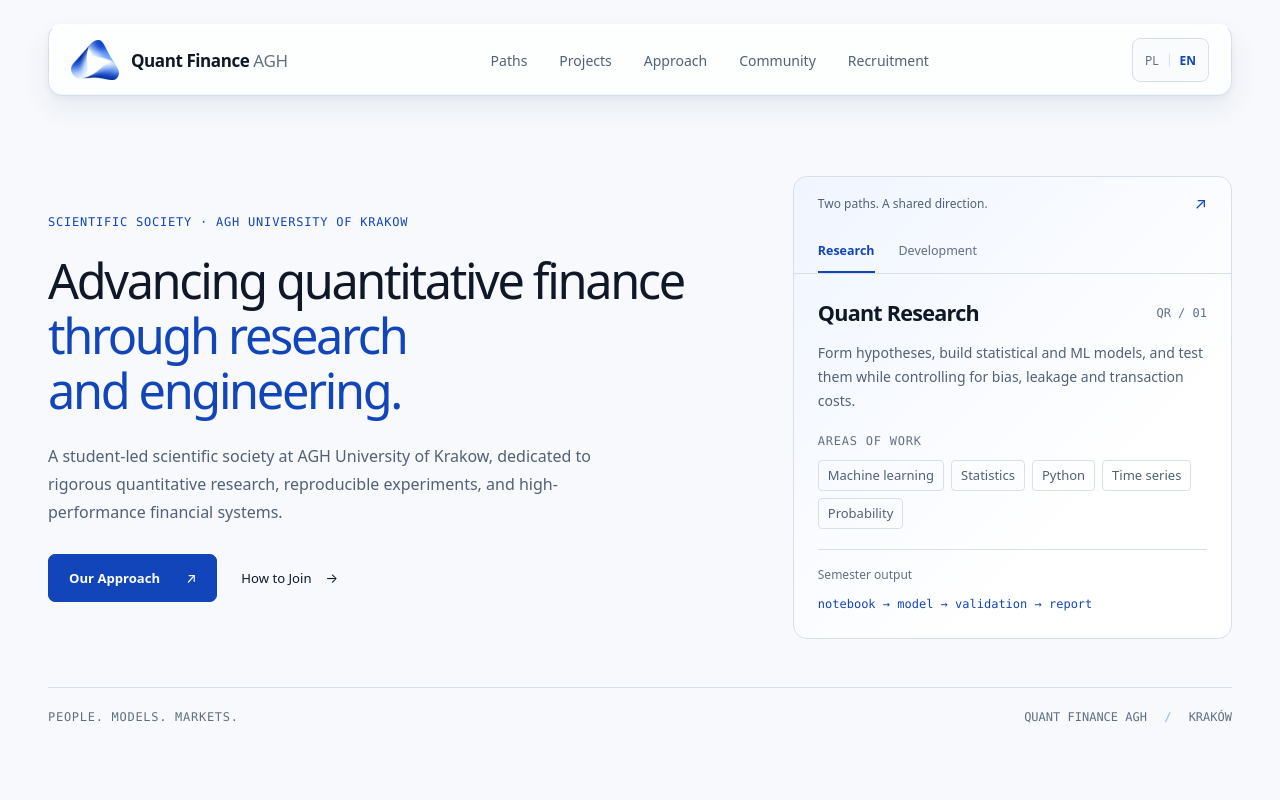
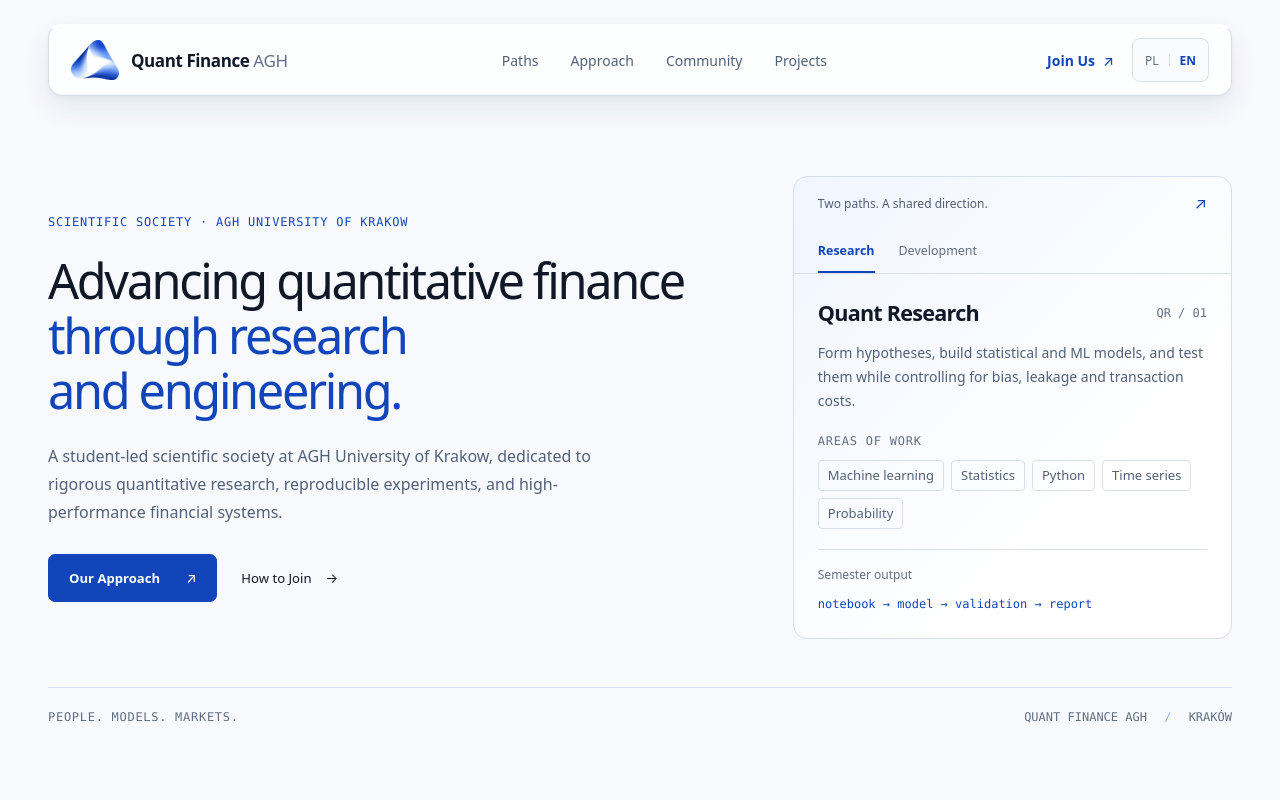
Before and after one commit to AGH-Quant-Finance/webpage, a React (Vite) app: page / in a window 1280 px wide. Shown: the top 800 px of the page. Built offline with nearby package versions, Linux system fonts and the light colour scheme.

Commit message:
Separate Join Us action from informational navigation

```diff
--- a/src/components/Footer.tsx
+++ b/src/components/Footer.tsx
@@ -1,5 +1,5 @@
 import type { SiteCopy } from "../content";
-import { navigationItems } from "../navigation";
+import { navigationItems, recruitmentHref } from "../navigation";
 
 type FooterProps = {
   copy: SiteCopy["footer"];
@@ -16,6 +16,7 @@ export function Footer({ copy, navigation, isProjectsPage }: FooterProps) {
         {navigationItems(isProjectsPage).map((item) => (
           <a key={item.key} href={item.href} aria-current={isProjectsPage && item.key === "projects" ? "page" : undefined}>{navigation[item.key]}</a>
         ))}
+        <a className="footer__join" href={recruitmentHref(isProjectsPage)}>{navigation.joinAction}</a>
       </div>
       <div className="footer__meta"><span>{copy.location}</span><span className="footer-status"><i aria-hidden="true" />{copy.status}</span></div>
     </footer>
--- a/src/components/Header.tsx
+++ b/src/components/Header.tsx
@@ -1,6 +1,6 @@
 import { useEffect, useRef, useState } from "react";
 import type { Language, SiteCopy } from "../content";
-import { navigationItems } from "../navigation";
+import { navigationItems, recruitmentHref } from "../navigation";
 
 type HeaderProps = {
   copy: SiteCopy["header"];
@@ -55,6 +55,7 @@ export function Header({ copy, language, languageLabel, onToggleLanguage, isProj
           {items.map((item) => <a key={item.key} href={item.href} aria-current={isProjectsPage && item.key === "projects" ? "page" : undefined}>{copy[item.key]}</a>)}
         </nav>
         <div className="header-actions">
+          <a className="header-join pressable" href={recruitmentHref(isProjectsPage)}>{copy.joinAction}<span aria-hidden="true">↗</span></a>
           <button className="language-button pressable" type="button" aria-label={languageLabel} onClick={onToggleLanguage}>
             <span data-active={language === "pl" ? "" : undefined}>PL</span><span className="language-divider" aria-hidden="true" />
             <span data-active={language === "en" ? "" : undefined}>EN</span>
@@ -71,6 +72,7 @@ export function Header({ copy, language, languageLabel, onToggleLanguage, isProj
         {items.map((item) => (
           <a key={item.key} href={item.href} aria-current={isProjectsPage && item.key === "projects" ? "page" : undefined} onClick={closeMenu}>{copy[item.key]}<span aria-hidden="true">↗</span></a>
         ))}
+        <a className="mobile-menu__join" href={recruitmentHref(isProjectsPage)} onClick={closeMenu}>{copy.joinAction}<span aria-hidden="true">↗</span></a>
       </nav>
     </header>
   );
--- a/src/components/ProjectsPage.tsx
+++ b/src/components/ProjectsPage.tsx
@@ -15,6 +15,7 @@ export default function ProjectsPage({ language }: { language: Language }) {
 
   return (
     <div className="projects-page shell">
+      <a className="projects-back-link" href="/">{copy.backHome}</a>
       <header className="projects-introduction" data-reveal>
         <div><p className="eyebrow">{copy.eyebrow}</p><h1>{copy.title}</h1></div>
         <div className="projects-introduction__copy"><p>{copy.description}</p><p className="projects-formation-note">{copy.formationNote}</p></div>
--- a/src/content.ts
+++ b/src/content.ts
@@ -30,7 +30,7 @@ export type SiteCopy = {
     projects: string;
     approach: string;
     community: string;
-    recruitment: string;
+    joinAction: string;
     status: string;
     openMenu: string;
     closeMenu: string;
@@ -108,7 +108,7 @@ export const siteCopy: Record<Language, SiteCopy> = {
       projects: "Projekty",
       approach: "Podejście",
       community: "Społeczność",
-      recruitment: "Rekrutacja",
+      joinAction: "Dołącz do nas",
       status: "Formularz wkrótce",
       openMenu: "Otwórz menu",
       closeMenu: "Zamknij menu",
@@ -234,7 +234,7 @@ export const siteCopy: Record<Language, SiteCopy> = {
       projects: "Projects",
       approach: "Approach",
       community: "Community",
-      recruitment: "Recruitment",
+      joinAction: "Join Us",
       status: "Form coming soon",
       openMenu: "Open menu",
       closeMenu: "Close menu",
--- a/src/navigation.ts
+++ b/src/navigation.ts
@@ -2,9 +2,12 @@ export function navigationItems(isProjectsPage: boolean) {
   const home = isProjectsPage ? "/" : "";
   return [
     { href: `${home}#paths`, key: "paths" },
-    { href: "/projects", key: "projects" },
     { href: `${home}#approach`, key: "approach" },
     { href: `${home}#community`, key: "community" },
-    { href: `${home}#recruitment`, key: "recruitment" },
+    { href: "/projects", key: "projects" },
   ] as const;
 }
+
+export function recruitmentHref(isProjectsPage: boolean) {
+  return isProjectsPage ? "/#recruitment" : "#recruitment";
+}
--- a/src/projects.ts
+++ b/src/projects.ts
@@ -28,6 +28,7 @@ export function publicProjectUrl(link: VerifiedPublicLink | undefined): string |
 }
 
 type ProjectsCopy = {
+  backHome: string;
   eyebrow: string;
   title: string;
   description: string;
@@ -39,6 +40,7 @@ type ProjectsCopy = {
 
 export const projectsCopy: Record<Language, ProjectsCopy> = {
   en: {
+    backHome: "← Back to home",
     eyebrow: "Projects",
     title: "What we're currently exploring.",
     description: "From empirical financial research to high-performance market infrastructure, our first initiatives explore the intersection of quantitative finance, mathematics, and software engineering.",
@@ -65,6 +67,7 @@ export const projectsCopy: Record<Language, ProjectsCopy> = {
     },
   },
   pl: {
+    backHome: "← Powrót na stronę główną",
     eyebrow: "Projekty",
     title: "Kierunki, które obecnie zgłębiamy.",
     description: "Od empirycznych badań finansowych po wydajną infrastrukturę rynkową — nasze pierwsze inicjatywy łączą finanse ilościowe, matematykę i inżynierię oprogramowania.",
--- a/src/styles.css
+++ b/src/styles.css
@@ -58,6 +58,8 @@ a { color: inherit; }
 .desktop-navigation a { display: inline-flex; align-items: center; min-height: 44px; text-decoration: none; color: var(--muted); font-size: .875rem; }
 .desktop-navigation a:hover { color: var(--accent); }
 .header-actions { display: flex; align-items: center; gap: 12px; }
+.header-join { display: inline-flex; align-items: center; gap: 8px; min-height: 44px; padding-inline: 6px; color: var(--accent); font-size: .875rem; font-weight: 550; text-decoration: none; white-space: nowrap; }
+.header-join:hover { color: #0f3794; }
 .language-button { min-height: 44px; display: flex; align-items: center; gap: 10px; padding: 0 12px; border: 1px solid var(--line); border-radius: 8px; background: var(--bg); color: var(--quiet); cursor: pointer; font-size: .75rem; }
 .language-button span[data-active] { color: var(--accent); font-weight: 700; }
 .language-divider { width: 1px; height: 12px; background: var(--line); }
@@ -71,6 +73,8 @@ a { color: inherit; }
 .desktop-navigation a[aria-current="page"], .footer__links a[aria-current="page"] { color: var(--accent); }
 .projects-page { padding-block: 176px var(--space-7); }
 .projects-loading { padding-block: 176px var(--space-7); }
+.projects-back-link { display: inline-flex; align-items: center; min-height: 44px; margin-bottom: 20px; color: var(--quiet); font-size: .8125rem; line-height: 1.6; text-decoration: none; }
+.projects-back-link:hover { color: var(--accent); }
 .projects-introduction { display: grid; grid-template-columns: 1.12fr .88fr; gap: 64px; align-items: start; margin-bottom: 64px; }
 .projects-introduction h1 { max-width: 680px; margin: 22px 0 0; font-size: clamp(2.75rem, 3.8vw, 3.25rem); line-height: 1.13; letter-spacing: -.048em; font-weight: 520; text-wrap: balance; }
 .projects-introduction__copy { padding-top: 4px; }
@@ -200,12 +204,14 @@ a { color: inherit; }
 .footer__links > span { grid-column: 1 / -1; margin-bottom: 8px; color: var(--quiet); font: .75rem var(--mono); }
 .footer__links a { color: var(--muted); font-size: .8rem; text-decoration: none; }
 .footer__links a:hover { color: var(--accent); }
+.footer__links .footer__join { grid-column: 1 / -1; color: var(--accent); font-weight: 550; }
 .footer__meta { justify-self: end; display: grid; justify-items: end; align-content: start; gap: 15px; color: var(--quiet); font: .75rem/1.6 var(--mono); }
 .footer-status { color: var(--accent); }
 
 @media (max-width: 1100px) {
   :root { --shell: calc(100% - 64px); }
   .desktop-navigation { display: none; }
+  .header-join { display: none; }
   .menu-button { display: block; }
   .mobile-menu-scrim { display: block; position: fixed; z-index: 0; inset: -24px calc((100vw - var(--shell)) / -2); height: 100dvh; background: rgb(16 24 39 / 20%); opacity: 0; pointer-events: none; transition: opacity 180ms ease; }
   .mobile-menu-scrim[data-open] { opacity: 1; pointer-events: auto; }
@@ -214,6 +220,7 @@ a { color: inherit; }
   .mobile-menu a { display: flex; align-items: center; justify-content: space-between; min-height: 56px; padding: 12px 16px; color: var(--ink); border-radius: 6px; text-decoration: none; font-size: .95rem; }
   .mobile-menu a:hover { background: var(--surface-raised); }
   .mobile-menu a span { color: var(--accent); }
+  .mobile-menu a.mobile-menu__join { margin-top: 8px; border-top: 1px solid var(--line); border-radius: 0; color: var(--accent); font-weight: 550; }
   .hero { padding-top: 160px; column-gap: 40px; grid-template-columns: minmax(0, 1.2fr) minmax(0, 1fr); }
   .hero h1 { font-size: clamp(2.5rem, 4.7vw, 3.25rem); }
   .path-panel { padding: 24px 20px; }
```
Also changed, not shown: 22 other files (tests, documents, lock files or other folders).
